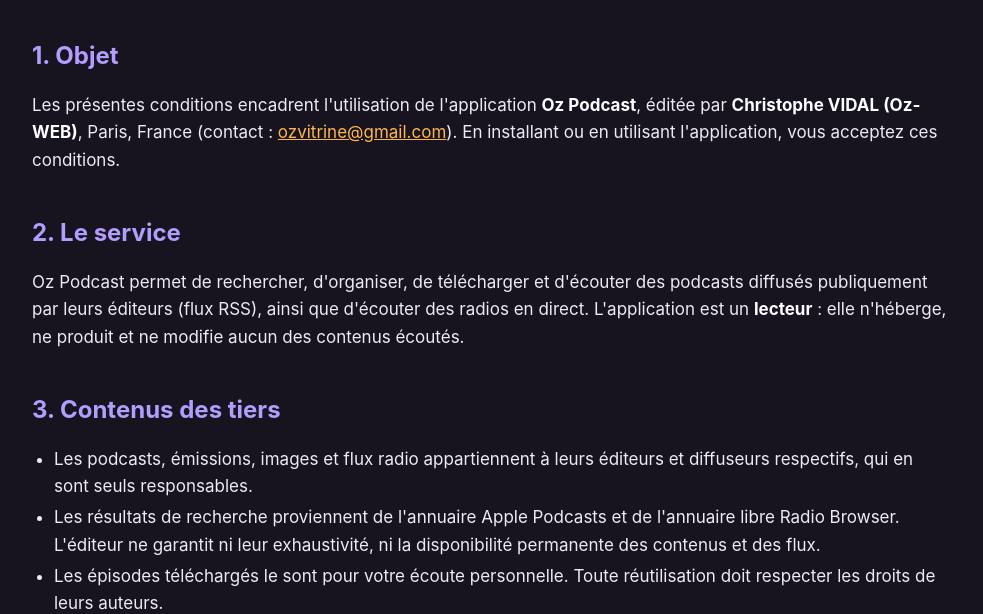
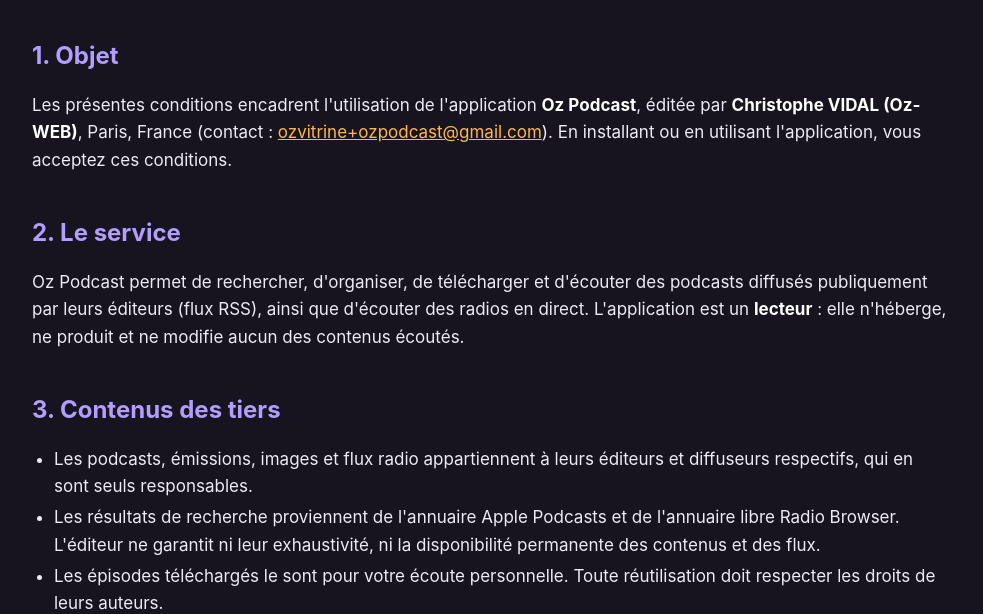
Before and after one commit to ozvitrine/oz_podcast, a plain HTML site: page conditions.html in a window 1280 px wide. Shown: the part 186-800 px from the top of the page, without its empty margins (148-1131 px from the left). Drawn offline with Linux system fonts and the light colour scheme; files whose address does not match are found by name.

Commit message:
Update contact email in conditions.html

```diff
--- a/conditions.html
+++ b/conditions.html
@@ -27,7 +27,7 @@
       <p class="discret">Application Oz Podcast pour Android · Dernière mise à jour : 16 novembre 2026</p>
 
       <h2>1. Objet</h2>
-      <p>Les présentes conditions encadrent l'utilisation de l'application <strong>Oz Podcast</strong>, éditée par <strong>Christophe VIDAL (Oz-WEB)</strong>, Paris, France (contact : <a href="mailto:ozvitrine@gmail.com">ozvitrine@gmail.com</a>). En installant ou en utilisant l'application, vous acceptez ces conditions.</p>
+      <p>Les présentes conditions encadrent l'utilisation de l'application <strong>Oz Podcast</strong>, éditée par <strong>Christophe VIDAL (Oz-WEB)</strong>, Paris, France (contact : <a href="mailto:ozvitrine+ozpodcast@gmail.com">ozvitrine+ozpodcast@gmail.com</a>). En installant ou en utilisant l'application, vous acceptez ces conditions.</p>
 
       <h2>2. Le service</h2>
       <p>Oz Podcast permet de rechercher, d'organiser, de télécharger et d'écouter des podcasts diffusés publiquement par leurs éditeurs (flux RSS), ainsi que d'écouter des radios en direct. L'application est un <strong>lecteur</strong> : elle n'héberge, ne produit et ne modifie aucun des contenus écoutés.</p>
```
